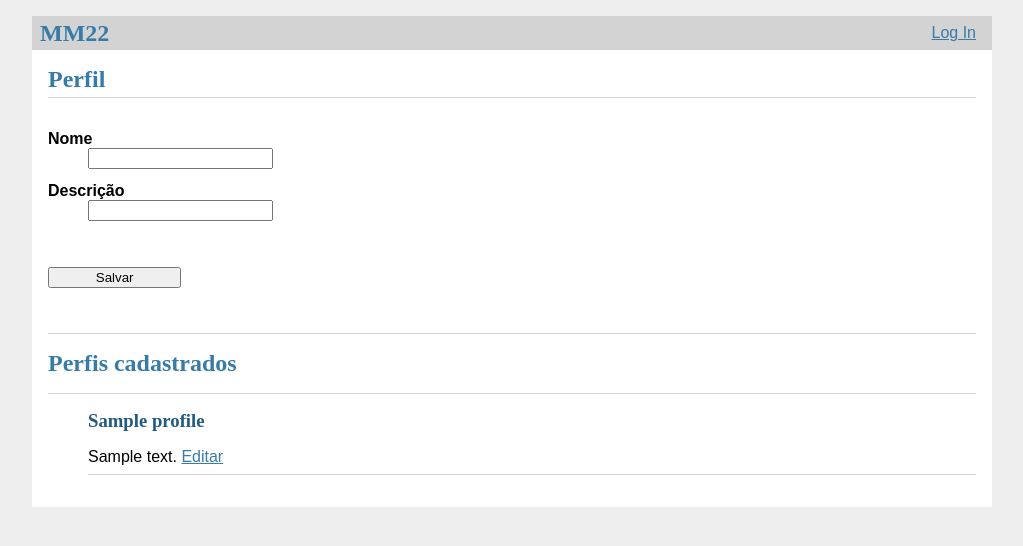
After one commit to emersonbandeira/mm22, a Flask app: page /profile in a window 1280 px wide. The commit adds this page. Shown: the top 546 px of the page, without its empty margins (128-1151 px from the left). Run offline with Flask 2, Linux system fonts and the light colour scheme; tables that the repository leaves empty hold one stand-in row (values such as "Sample post"); some libraries are stand-ins or nearby versions.

Commit message:
Incluido funcionalidade de edição de perfis

```diff
--- a/app/forms.py
+++ b/app/forms.py
@@ -19,3 +19,7 @@ class RegistrationForm(Form):
     confirm = PasswordField('Repeat Password')
     accept_tos = BooleanField('I accept the TOS', [validators.DataRequired()])
     profile_id = IntegerField('Profile')
+
+class ProfileForm(Form):
+    name = StringField('Nome', [validators.Length(min=4, max=25)])
+    description = StringField('Descrição', [validators.Length(min=4, max=31)])
--- a/app/models/profile.py
+++ b/app/models/profile.py
@@ -6,6 +6,7 @@ class Profile(Base):
 
     id = Column(Integer, primary_key=True)
     name = Column(String)
+    description = Column(String)
 
 
     def __repr__(self):
--- a/app/routes/routes.py
+++ b/app/routes/routes.py
@@ -11,7 +11,7 @@ import uuid
 
 from app.models.user import User
 from app.models.access import Access
-from app.forms import RegistrationForm
+from app.forms import RegistrationForm, ProfileForm
 
 
 
@@ -111,6 +111,50 @@ def register():
      logging.warning('method get')
      return render_template('register.html', form=form)
 
+
+@app.route('/profile', methods=['GET','POST'])
+def profile():
+     form = ProfileForm(request.form)
+     profiles = mysql_session.query(Profile)
+
+     if request.method == 'POST' and form.validate():
+          profile = Profile()
+          profile.name = form.name.data
+          profile.description = form.description.data
+          mysql_session.add(profile)
+          mysql_session.commit()
+          flash('Perfil adicionado')
+          return redirect(url_for('profile'))
+
+
+     logging.warning('method get')
+     return render_template('profile.html', form=form, profiles=profiles)
+
+@app.route('/profile-edit/<id>', methods=['GET','POST'])
+def profile_edit(id):
+
+     form = ProfileForm()
+     profiles = mysql_session.query(Profile)
+
+     if request.method == 'GET' and id:
+
+          profile = mysql_session.query(Profile).filter_by(id=id).first()
+
+          logging.warning('profile.name: [{}]'.format(profile.name))
+
+          form.name.data = profile.name
+          form.description.data = profile.description
+
+          render_template('profile.html', form=form, profiles=profiles)
+
+     if request.method == 'POST' and form.validate:
+          form = ProfileForm(request.form)
+          mysql_session.add(profile)
+          mysql_session.commit()
+          return redirect(url_for('profile'))
+
+     return render_template('profile.html', form=form, profiles=profiles)
+
 #
 #    rest service
 #
--- a/app/static/style.css
+++ b/app/static/style.css
@@ -1,6 +1,7 @@
 html { font-family: sans-serif; background: #eee; padding: 1rem; }
 body { max-width: 960px; margin: 0 auto; background: white; }
 h1 { font-family: serif; color: #377ba8; margin: 1rem 0; }
+h3 { font-family: serif; color: #205a81; margin: 1rem 0; }
 a { color: #377ba8; }
 hr { border: none; border-top: 1px solid lightgray; }
 nav { background: lightgray; display: flex; align-items: center; padding: 0 0.5rem; }
@@ -8,6 +9,7 @@ nav h1 { flex: auto; margin: 0; }
 nav h1 a { text-decoration: none; padding: 0.25rem 0.5rem; }
 nav ul  { display: flex; list-style: none; margin: 0; padding: 0; }
 nav ul li a, nav ul li span, header .action { display: block; padding: 0.5rem; }
+ul {list-style: none}
 .content { padding: 0 1rem 1rem; }
 .content > header { border-bottom: 1px solid lightgray; display: flex; align-items: flex-end; }
 .content > header h1 { flex: auto; margin: 1rem 0 0.25rem 0; }
--- /dev/null
+++ b/app/templates/profile.html
@@ -0,0 +1,34 @@
+{% extends 'base.html' %}
+
+{% block header %}
+  <h1>{% block title %}Perfil{% endblock %}</h1>
+{% endblock %}
+
+{% block content %}
+
+{% from "_formhelpers.html" import render_field %}
+<form method=post>
+  <dl>
+    {{ render_field(form.name) }}
+    {{ render_field(form.description) }}
+  </dl>
+  <p><input type=submit value=Salvar>
+</form>
+
+<hr>
+
+<h1> Perfis cadastrados </h1>
+    <hr>
+    <ul>
+        {% for profile in profiles %}
+        <li>
+            <h3>{{ profile.name }}</h3>
+            <span>{{ profile.description }}</span>
+            <a href="{{ url_for('profile_edit', id=profile.id) }}">
+                <span>Editar</span>
+            </a>
+            <hr>
+        </li>
+        {% endfor %}
+    </ul>
+{% endblock %}
```
